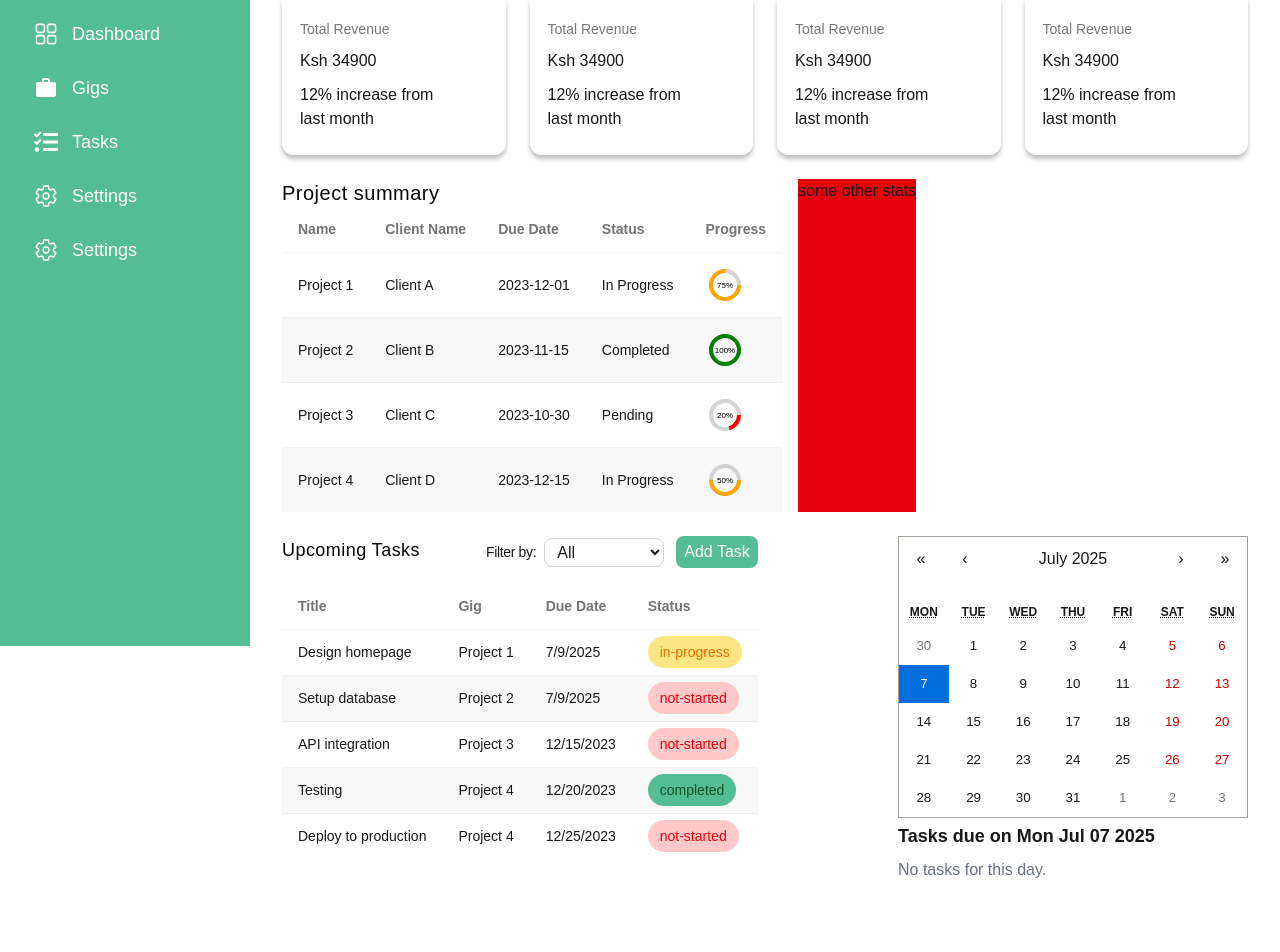
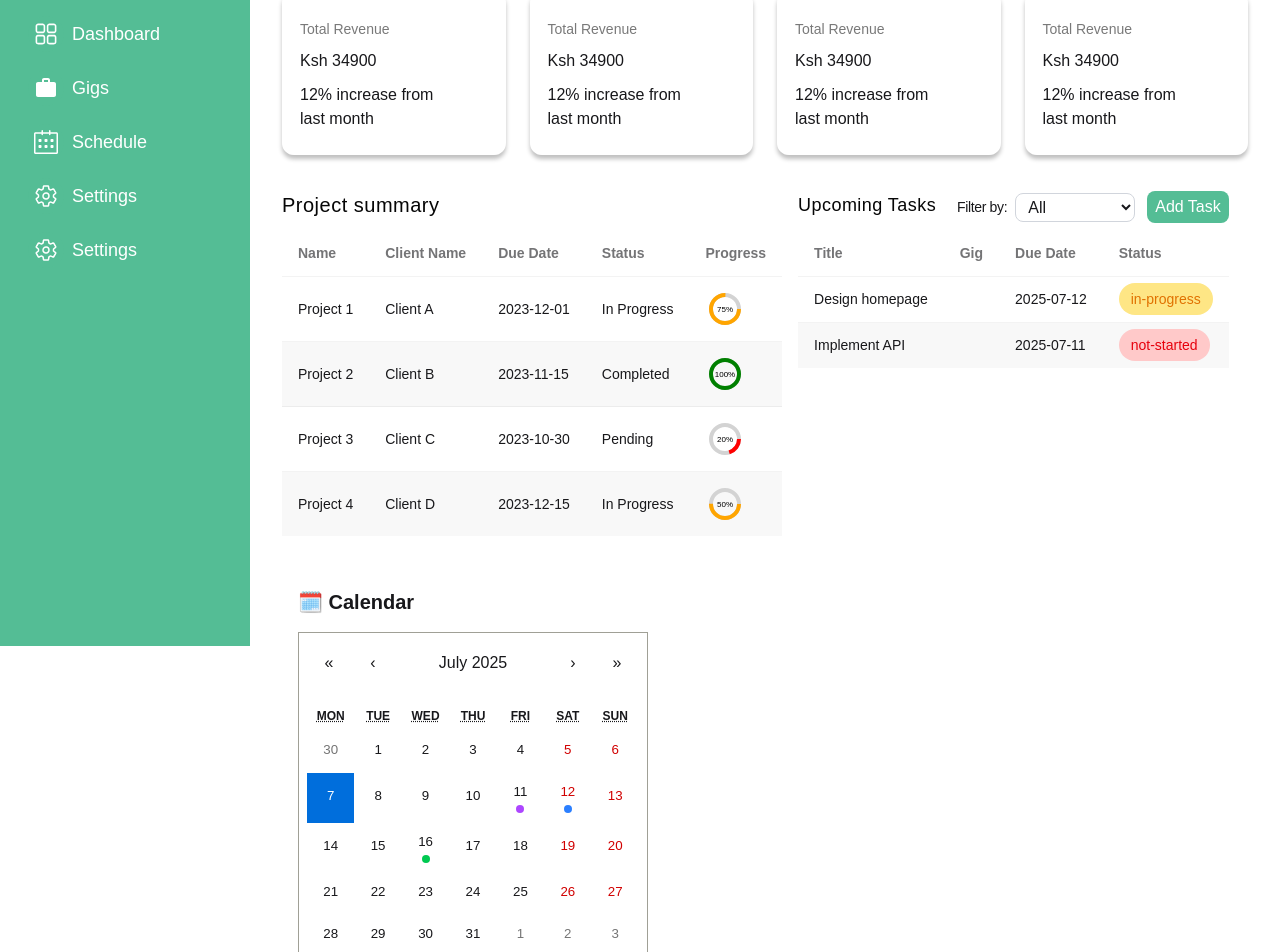
Before and after one commit to ClarenceG01/trackgigs-frontend, a React (Vite) app: page /dashboard in a window 1280 px wide. Shown: the part 154-1106 px from the top of the page. Before the commit the page ends 1048 px from the top, so only its background shows below. Built offline with nearby package versions, Linux system fonts and the light colour scheme; a web font is replaced by a local one.

Commit message:
dashboard and schedule pages using dummy data

```diff
--- a/package.json
+++ b/package.json
@@ -11,6 +11,7 @@
   },
   "dependencies": {
     "@tailwindcss/vite": "^4.1.8",
+    "date-fns": "^4.1.0",
     "moment": "^2.30.1",
     "react": "^19.1.0",
     "react-big-calendar": "^1.19.4",
--- a/src/App.jsx
+++ b/src/App.jsx
@@ -5,6 +5,7 @@ import Login from "./pages/Login";
 import VerifyEmail from "./pages/VerifyEmail";
 import Dashboard from "./pages/Dashboard";
 import DashboardLayout from "./layout/DashboardLayout";
+import Schedule from "./pages/Schedule";
 
 function App() {
   return (
@@ -16,6 +17,8 @@ function App() {
       <Route path="dashboard/" element={<DashboardLayout />}>
         <Route index element={<Dashboard />} />
         <Route path="settings" element={<h1>Settings</h1>} />
+        <Route path="gigs" element={<h1>Gigs</h1>} />
+        <Route path="schedule" element={<Schedule />} />
       </Route>
       <Route path="*" element={<h1>404 Not Found</h1>} />
     </Routes>
--- a/src/components/Calender.jsx
+++ b/src/components/Calender.jsx
@@ -1,46 +1,48 @@
-import { useState } from "react";
 import Calendar from "react-calendar";
 import "react-calendar/dist/Calendar.css";
+import { format } from "date-fns";
 
-const CalendarWidget = ({ tasks }) => {
-  const [selectedDate, setSelectedDate] = useState(new Date());
+const CalendarDashboard = ({
+  tasks,
+  events,
+  selectedDate,
+  setSelectedDate,
+}) => {
+  console.log(tasks);
+  return (
+    <div className=" bg-white p-4">
+      <h2 className="text-xl font-semibold mb-4 font-abz">🗓️ Calendar</h2>
+      <Calendar
+        onChange={setSelectedDate}
+        value={selectedDate}
+        className=" p-2 font-abz "
+        tileContent={({ date, view }) => {
+          if (view === "month") {
+            const dateStr = format(date, "yyyy-MM-dd");
+            const hasTask = tasks.some((t) => t.dueDate === dateStr);
+            const hasEvent = events.some((e) => e.date === dateStr);
 
-  // Filter tasks for the selected day
-  const tasksForDate = tasks.filter(
-    (task) =>
-      new Date(task.dueDate).toDateString() === selectedDate.toDateString()
-  );
-
-  return (
-    <div className="">
-      <Calendar onChange={setSelectedDate} value={selectedDate} />
-      <div className="mt-1">
-        <h3 className="font-semibold text-lg mb-2">
-          Tasks due on {selectedDate.toDateString()}
-        </h3>
-        {tasksForDate.length > 0 ? (
-          <ul className="space-y-2">
-            {tasksForDate.map((task, idx) => (
-              <li
-                key={idx}
-                className={`px-3 py-2 rounded-lg ${
-                  task.status === "completed"
-                    ? "text-green-900 bg-green"
-                    : task.status.includes("progress")
-                    ? "text-amber-600 bg-amber-200"
-                    : "text-red-600 bg-red-200"
-                }`}
-              >
-                {task.title}
-              </li>
-            ))}
-          </ul>
-        ) : (
-          <p className="text-gray-500">No tasks for this day.</p>
-        )}
-      </div>
+            return (
+              <div className="flex justify-center mt-1">
+                {(hasTask || hasEvent) && (
+                  <span
+                    className={`h-2 w-2 rounded-full ${
+                      hasTask && hasEvent
+                        ? "bg-purple-500"
+                        : hasTask
+                        ? "bg-blue-500"
+                        : "bg-green-500"
+                    }`}
+                  ></span>
+                )}
+              </div>
+            );
+          }
+          return null;
+        }}
+      />
     </div>
   );
 };
 
-export default CalendarWidget;
+export default CalendarDashboard;
--- a/src/components/Sidebar.jsx
+++ b/src/components/Sidebar.jsx
@@ -4,6 +4,7 @@ import { Link } from "react-router-dom";
 import { FaAnglesLeft, FaAnglesRight } from "react-icons/fa6";
 import { FaTasks } from "react-icons/fa";
 import { MdWork } from "react-icons/md";
+import { SlCalender } from "react-icons/sl";
 const Sidebar = ({ expand, setExpand }) => {
   const sidebarContent = [
     {
@@ -17,9 +18,9 @@ const Sidebar = ({ expand, setExpand }) => {
       route: "gigs",
     },
     {
-      name: "Tasks",
-      icon: <FaTasks className="size-6" />,
-      route: "tasks",
+      name: "Schedule",
+      icon: <SlCalender className="size-6" />,
+      route: "schedule",
     },
     {
       name: "Settings",
--- /dev/null
+++ b/src/data.js
@@ -0,0 +1,34 @@
+export const tasks = [
+  {
+    id: 1,
+    title: "Design homepage",
+    gig: "Project 1",
+    dueDate: "2025-07-12",
+    status: "in-progress",
+  },
+  {
+    id: 2,
+    title: "Implement API",
+    gig: "Project 2",
+    dueDate: "2025-07-11",
+    status: "not-started",
+  },
+];
+export const events = [
+  {
+    id: 1,
+    title: "Client meeting",
+    date: "2025-07-11",
+    time: "8AM",
+    gig: "Project 1",
+    client: "Client1",
+  },
+  {
+    id: 2,
+    title: "Internal review",
+    date: "2025-07-16",
+    time: "2PM",
+    gig: "Project 2",
+    client: "Team",
+  },
+];
--- a/src/pages/Dashboard.jsx
+++ b/src/pages/Dashboard.jsx
@@ -6,11 +6,21 @@ import {
   IoIosArrowUp,
 } from "react-icons/io";
 import ProgressChart from "../components/ProgressChart";
-import CalendarWidget from "../components/Calender";
+import CalendarDashboard from "../components/Calender";
+import { format } from "date-fns";
+// dummy data
+import { tasks, events } from "../data";
+const Dashboard = () => {
+  const [taskStatus, setTaskStatus] = useState("all");
+  const [selectedDate, setSelectedDate] = useState(new Date());
+  const formattedSelectedDate = format(selectedDate, "yyyy-MM-dd");
+  const tasksForDay = tasks.filter(
+    (task) => task.dueDate === formattedSelectedDate
+  );
 
-
-const Dashboard = () => {
-	const [taskStatus,setTaskStatus]=useState('all')
+  const eventsForDay = events.filter(
+    (event) => event.date === formattedSelectedDate
+  );
   const projects = [
     {
       name: "Project 1",
@@ -39,40 +49,6 @@ const Dashboard = () => {
       dueDate: "2023-12-15",
       status: "In Progress",
       progress: "50",
-    },
-  ];
-
-  // Dummy task data
-  const tasks = [
-    {
-      title: "Design homepage",
-      gigName: "Project 1",
-      dueDate: new Date("2025-07-09"),
-      status: "in-progress",
-    },
-    {
-      title: "Setup database",
-      gigName: "Project 2",
-      dueDate: new Date("2025-07-09"),
-      status: "not-started",
-    },
-    {
-      title: "API integration",
-      gigName: "Project 3",
-      dueDate: new Date("2023-12-15"),
-      status: "not-started",
-    },
-    {
-      title: "Testing",
-      gigName: "Project 4",
-      dueDate: new Date("2023-12-20"),
-      status: "completed",
-    },
-    {
-      title: "Deploy to production",
-      gigName: "Project 4",
-      dueDate: new Date("2023-12-25"),
-      status: "not-started",
     },
   ];
 
@@ -150,9 +126,9 @@ const Dashboard = () => {
         </div>
       </section>
       {/* project summary and overall progress */}
-      <section className="flex gap-4 py-3 px-8">
+      <section className="flex gap-4 my-6 px-8">
         <div className="">
-          <h1 className="text-[#060606] text-xl tracking-wide">
+          <h1 className="text-[#060606] text-xl tracking-wide h-[40px]">
             Project summary
           </h1>
           <table className="table table-zebra">
@@ -181,21 +157,19 @@ const Dashboard = () => {
             </tbody>
           </table>
         </div>
-        <div className="bg-red-600">
-          <p>some other stats</p>
-        </div>
-      </section>
-      {/* users tasks for each gig plus calendar */}
-      <section className="py-3 px-8">
-        <div className="flex items-start justify-between gap-4">
         <div className="flex flex-col">
-            <div className="flex items-start justify-between">
-              <h2 className="text-[#060606] text-lg tracking-wide">Upcoming Tasks</h2>
+          <div className="flex items-start justify-between h-[40px]">
+            <h2 className="text-[#060606] text-lg tracking-wide">
+              Upcoming Tasks
+            </h2>
             {/* dropdown */}
             <div className="flex items-center justify-between mb-4 gap-3">
               <div className="flex items-center gap-2">
                 <p className="text-sm tracking-tight">Filter by:</p>
-                  <select className="border border-gray-300 rounded-lg px-2 py-1" onChange={(e)=>setTaskStatus(e.target.value)}>
+                <select
+                  className="border border-gray-300 rounded-lg px-2 py-1"
+                  onChange={(e) => setTaskStatus(e.target.value)}
+                >
                   <option value="all">All</option>
                   <option value="in-progress">In Progress</option>
                   <option value="completed">Completed</option>
@@ -217,11 +191,12 @@ const Dashboard = () => {
               </tr>
             </thead>
             <tbody>
-				{taskStatus === 'all' ? tasks.map((task, idx) => (
+              {taskStatus === "all"
+                ? tasks.map((task, idx) => (
                     <tr key={idx}>
                       <td>{task.title}</td>
                       <td>{task.gigName}</td>
-                    <td>{task.dueDate.toLocaleDateString()}</td>
+                      <td>{task.dueDate}</td>
                       <td>
                         <span
                           className={`${
@@ -236,7 +211,10 @@ const Dashboard = () => {
                         </span>
                       </td>
                     </tr>
-                )):tasks.filter((task)=>task.status===taskStatus).map((task, idx) => (
+                  ))
+                : tasks
+                    .filter((task) => task.status === taskStatus)
+                    .map((task, idx) => (
                       <tr key={idx}>
                         <td>{task.title}</td>
                         <td>{task.gigName}</td>
@@ -259,8 +237,16 @@ const Dashboard = () => {
             </tbody>
           </table>
         </div>
-          <CalendarWidget tasks={tasks} />
-        </div>
+      </section>
+      {/* users tasks for each gig plus calendar */}
+      <section className="py-3 px-8">
+        <CalendarDashboard
+          tasks={tasks}
+          events={events}
+          formattedSelectedDate={formattedSelectedDate}
+          selectedDate={selectedDate}
+          setSelectedDate={setSelectedDate}
+        />
       </section>
     </div>
   );
--- /dev/null
+++ b/src/pages/Schedule.jsx
@@ -0,0 +1,93 @@
+import { useState } from "react";
+import { format } from "date-fns";
+// dummy data
+import { tasks, events } from "../data";
+import CalendarDashboard from "../components/Calender";
+const Schedule = () => {
+  const [selectedDate, setSelectedDate] = useState(new Date());
+  const formattedSelectedDate = format(selectedDate, "yyyy-MM-dd");
+  const tasksForDay = tasks.filter(
+    (task) => task.dueDate === formattedSelectedDate
+  );
+
+  const eventsForDay = events.filter(
+    (event) => event.date === formattedSelectedDate
+  );
+  return (
+    <div className="flex justify-around">
+      <CalendarDashboard
+        tasks={tasks}
+        events={events}
+        formattedSelectedDate={formattedSelectedDate}
+        selectedDate={selectedDate}
+        setSelectedDate={setSelectedDate}
+      />
+      {/* Details */}
+      <div className="w-full md:w-1/2 bg-white p-6">
+        <h2 className="text-xl font-semibold mb-4 text-center font-abz">
+          🗓️ Details for {formattedSelectedDate}
+        </h2>
+
+        <div>
+          <h3 className="font-semibold text-lg mb-2 text-blue-500 font-abz">
+            Tasks
+          </h3>
+          {tasksForDay.length > 0 ? (
+            <table className="table table-zebra font-inter">
+              <thead>
+                <tr className="bg-gray-100">
+                  <th className="px-4 py-2">Task</th>
+                  <th className="px-4 py-2">Gig</th>
+                  <th className="px-4 py-2">Due Date</th>
+                </tr>
+              </thead>
+              <tbody>
+                {tasksForDay.map((task) => (
+                  <tr key={task.id}>
+                    <td>{task.title}</td>
+                    <td>{task.gig}</td>
+                    <td>{task.dueDate}</td>
+                  </tr>
+                ))}
+              </tbody>
+            </table>
+          ) : (
+            <p className="text-gray-500">No tasks for this day.</p>
+          )}
+        </div>
+
+        <div className="mt-6">
+          <h3 className="font-semibold text-lg mb-2 text-green-500 font-abz">
+            Events
+          </h3>
+          {eventsForDay.length > 0 ? (
+            <table className="table table-zebra font-inter">
+              <thead>
+                <tr className="bg-gray-100">
+                  <th className="px-4 py-2"></th>
+                  <th className="px-4 py-2">Date</th>
+                  <th className="px-4 py-2">Gig Name</th>
+                  <th className="px-4 py-2">Client</th>
+                </tr>
+              </thead>
+              <tbody>
+                {eventsForDay.map((event) => (
+                  <tr key={event.id}>
+                    <td>{event.title}</td>
+                    <td>{event.date}</td>
+                    <td>{event.gig}</td>
+                    <td>{event.client}</td>
+                  </tr>
+                ))}
+              </tbody>
+            </table>
+          ) : (
+            <p className="text-gray-500">No events for this day.</p>
+          )}
+        </div>
+      </div>
+    </div>
+  );
+};
+
+export default Schedule;
```
Also changed, not shown: 1 other file (tests, documents, lock files or other folders). Lines whose indentation alone changed are shown as unchanged.
